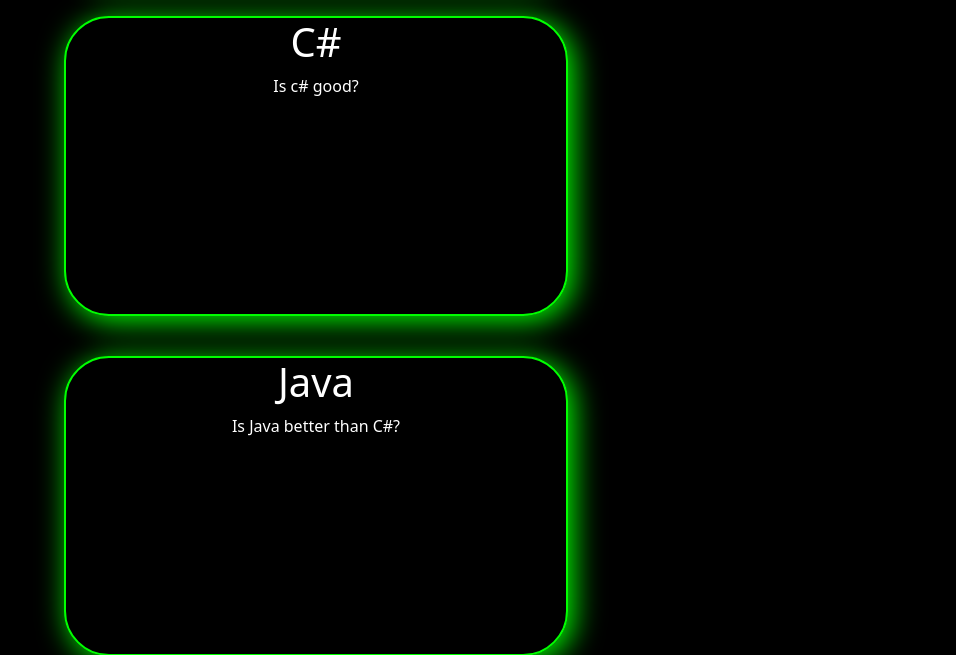
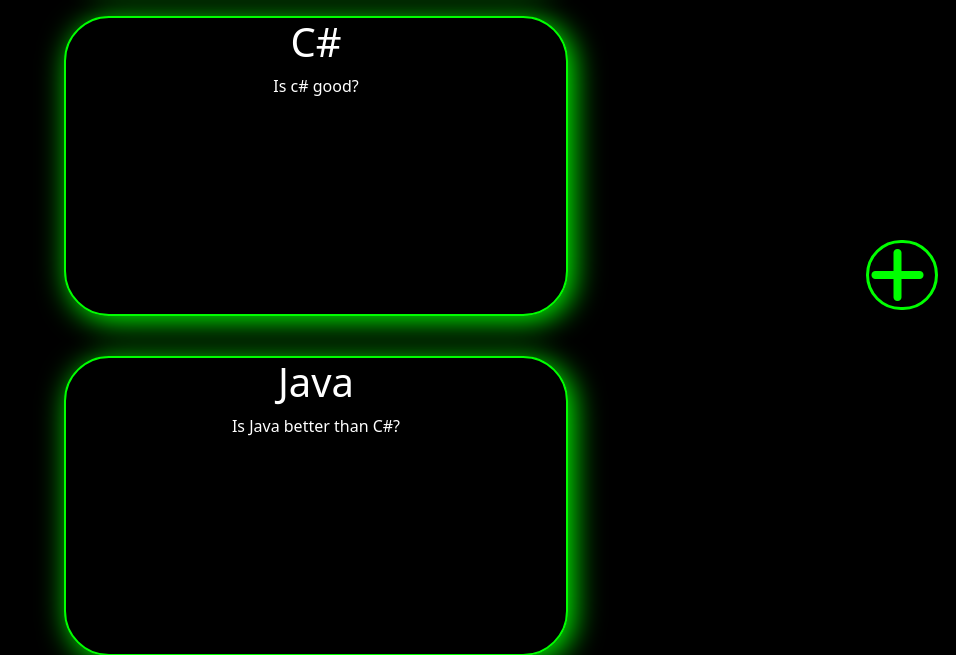
Before and after one commit to al1oncik/alprogu, a Django app: page / in a window 1280 px wide. Shown: the part 440-1095 px from the top of the page, without its empty margins (324-1280 px from the left). Run offline with Django 4.2, Linux system fonts and the light colour scheme; a user stored in the database is signed in; data comes from the database, SQL or seed files in the repository; both versions use the stored data as it was after the commit.

Commit message:
some changes

```diff
--- a/alprogu/settings.py
+++ b/alprogu/settings.py
@@ -11,6 +11,7 @@ https://docs.djangoproject.com/en/4.1/ref/settings/
 """
 
 from pathlib import Path
+import os
 
 # Build paths inside the project like this: BASE_DIR / 'subdir'.
 BASE_DIR = Path(__file__).resolve().parent.parent
@@ -25,7 +26,7 @@ SECRET_KEY = 'django-insecure-$lv)h4r_3ev_v$ji!025$37%a$^^i%v*_l(vum3#2#!^5i)-ni
 # SECURITY WARNING: don't run with debug turned on in production!
 DEBUG = True
 
-ALLOWED_HOSTS = []
+ALLOWED_HOSTS = ['127.0.0.1']
 
 
 # Application definition
--- a/main/static/css/base.css
+++ b/main/static/css/base.css
@@ -52,3 +52,16 @@ body {
     border: 2px solid #00ff00;
     box-shadow: 5px 5px 30px #00ff00;
 }
+
+.create-question-button {
+    border-radius: 60px;
+    border: 3px solid #00ff00;
+    position: fixed;
+    left: 93%;
+    top: 85%;
+}
+
+.create-question-button i {
+    font-size: 64px;
+    color: #00ff00;
+}
--- a/main/static/css/profile.css
+++ b/main/static/css/profile.css
@@ -1,6 +1,7 @@
 body {
     background-color: black;
     margin-top: 20px;
+    padding: 0 200px 0 200px;
 }
 
 .container {
--- a/main/templates/main/404.html
+++ b/main/templates/main/404.html
@@ -0,0 +1 @@
+<p>hello</p>
--- a/main/templates/main/base.html
+++ b/main/templates/main/base.html
@@ -18,8 +18,13 @@
                 {% if not user.is_authenticated %}
                     <a href="{% url 'users:login' %}">Login <i class="fa-solid fa-right-to-bracket"></i></a>
                 {% else %}
-                    <a href="{% url 'users:profile' %}">Profile <i class="fa-regular fa-user"></i></a>
+                    <a href="{% url 'users:profile' user.id %}">Profile <i class="fa-regular fa-user"></i></a>
                     <a href="{% url 'users:logout' %}">Logout <i class="fa-solid fa-right-from-bracket"></i></a>
+                    <div class="create-question-button">
+                        <a href="#">
+                            <i class="fa-solid fa-plus"></i>
+                        </a>
+                    </div>
                 {% endif %}
             </div>
         </div>
@@ -32,6 +37,8 @@
             {% endfor %}
         </div>
 
+
+
     <script src="https://cdn.jsdelivr.net/npm/bootstrap@5.3.0-alpha1/dist/js/bootstrap.bundle.min.js" integrity="sha384-w76AqPfDkMBDXo30jS1Sgez6pr3x5MlQ1ZAGC+nuZB+EYdgRZgiwxhTBTkF7CXvN" crossorigin="anonymous"></script>
     </body>
 </html>
--- a/users/templates/users/profile.html
+++ b/users/templates/users/profile.html
@@ -10,7 +10,7 @@
 {% endblock %}
 
 {% block content %}
-    <form class="container" action="{% url 'users:profile' %}" method="post" enctype="multipart/form-data">
+    <form class="container" action="{% url 'users:profile' user.id %}" method="post" enctype="multipart/form-data">
         {% csrf_token %}
         <div class="user-info">
             <div class="form-column column">
--- a/users/urls.py
+++ b/users/urls.py
@@ -7,5 +7,5 @@ urlpatterns = [
     path('login/', login, name='login'),
     path('logout/', logout, name='logout'),
     path('register/', register, name='register'),
-    path('profile/', profile, name='profile'),
+    path('profile/<int:id>/', profile, name='profile'),
 ]
--- a/users/views.py
+++ b/users/views.py
@@ -48,12 +48,12 @@ def register(request):
 
 
 @login_required
-def profile(request):
+def profile(request, id):
     if request.method == "POST":
         form = UserProfileForm(instance=request.user, data=request.POST, files=request.FILES)
         if form.is_valid():
             form.save()
-            return HttpResponseRedirect(reverse('users:profile'))
+            return HttpResponseRedirect(reverse('users:profile', args=(id)))
     else:
         form = UserProfileForm(instance=request.user)
 
```
Also changed, not shown: db.sqlite3.
